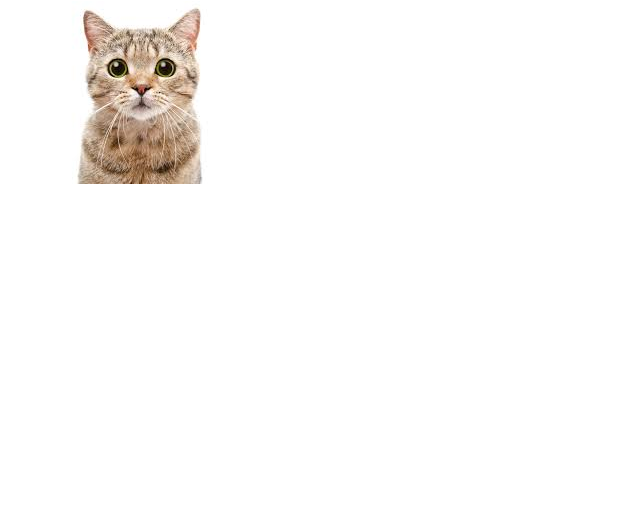
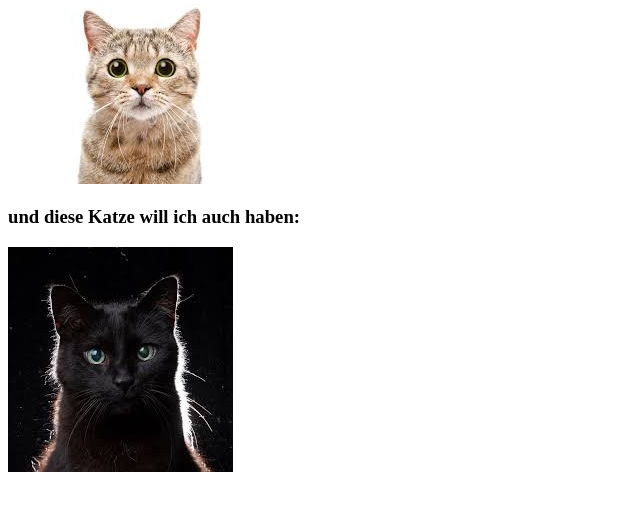
Before and after one commit to Sabrina1809/Katze, a plain HTML site: page index.html in a window 1280 px wide. Shown: the part 120-630 px from the top of the page, without its empty margins (0-640 px from the left). Drawn offline with Linux system fonts and the light colour scheme.

Commit message:
zweite Katze

```diff
--- a/index.html
+++ b/index.html
@@ -9,5 +9,8 @@
     <h3>Das ist eine Katze,</h3>
     <h1>meine Katze!</h1>
     <img src="./img/cat.jpeg" alt="Katze">
+
+    <h3>und diese Katze will ich auch haben:</h3>
+    <img src="./img/cat2.jpeg" alt="Katze2">
 </body>
 </html>
```
